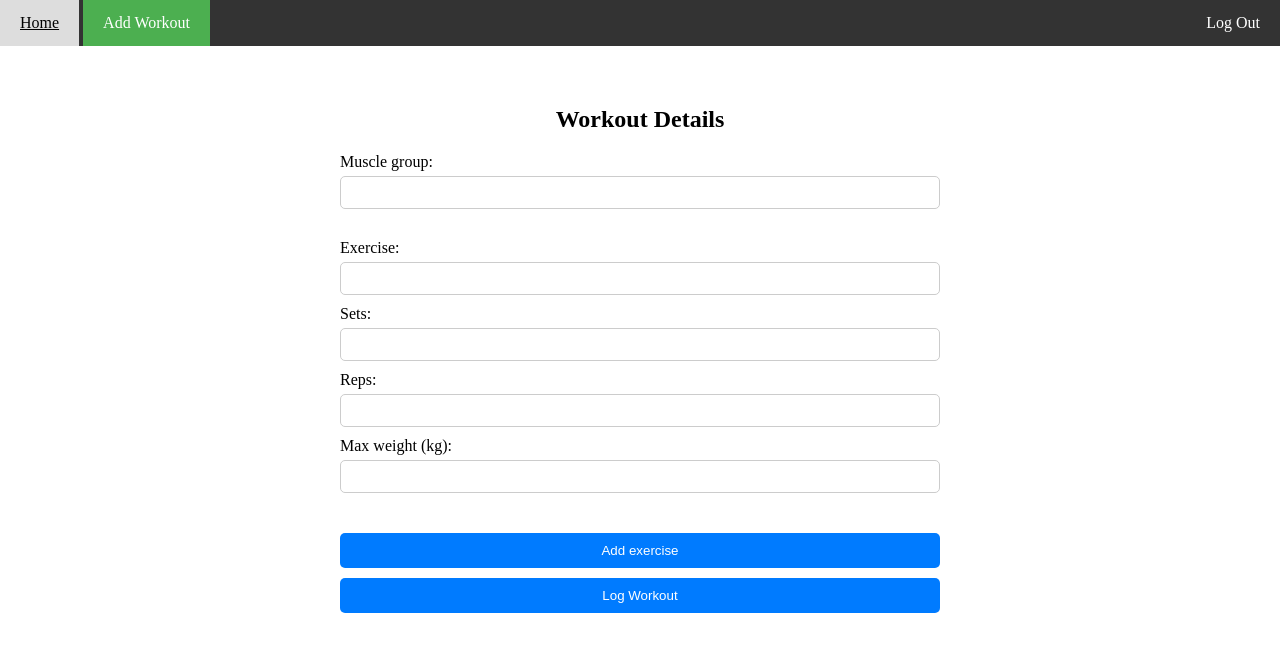
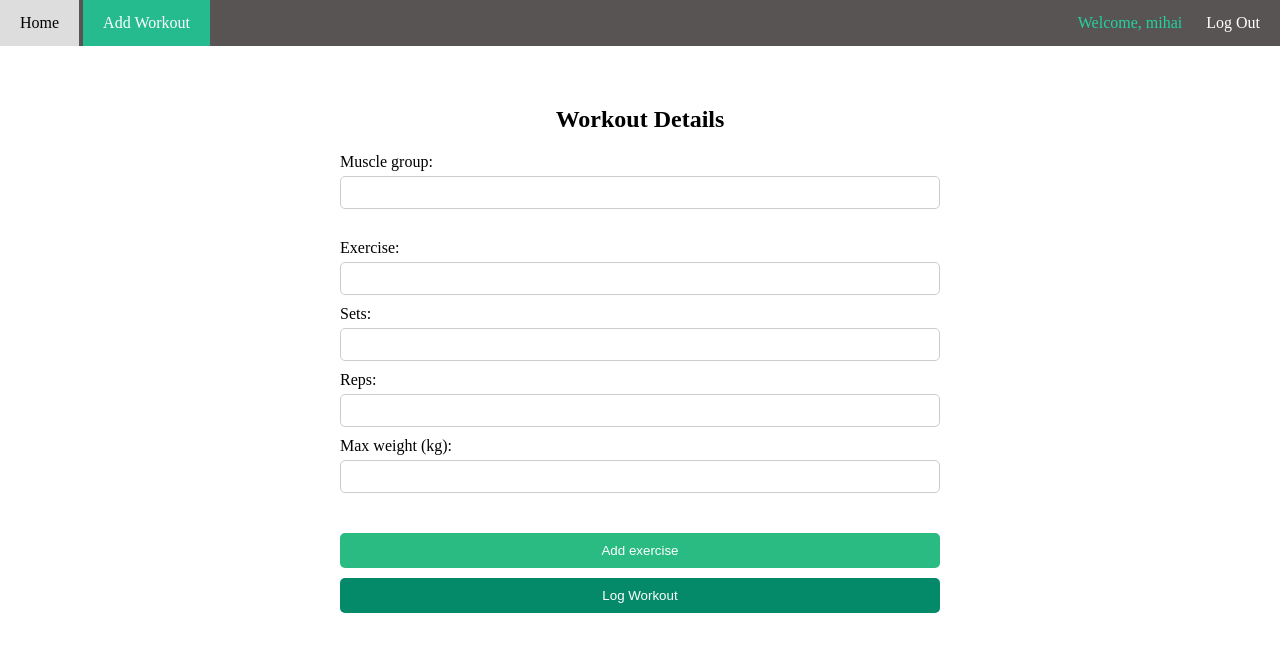
Before and after one commit to mihaiFilipoiu/cs50x-final-project, a Flask app: page /add_log in a window 1280 px wide. Shown: the top 652 px of the page. Run offline with Flask 3, Linux system fonts and the light colour scheme; a user stored in the database is signed in; some libraries are stand-ins or nearby versions.

Commit message:
css touch-ups + username displayed on navbar

```diff
--- a/app.py
+++ b/app.py
@@ -56,6 +56,8 @@ def login():
 
         # Remember which user has logged in
         session["user_id"] = rows[0]["id"]
+        session["username"] = username
+        print(session)
 
         return redirect("/")
 
--- a/static/styles.css
+++ b/static/styles.css
@@ -3,7 +3,7 @@ body {
 }
 /* CSS for navbar */
 .navbar {
-  background-color: #333; /* Background color */
+  background-color: #585454; /* Background color */
   overflow: hidden; /* Ensure content doesn't overflow */
 }
 
@@ -25,12 +25,16 @@ body {
   display: inline-block; /* Display list items inline */
 }
 
+.current_user {
+  color:#22d39e;
+}
+
 .navbar a {
   display: block; /* Display links as block elements */
   color: white; /* Text color */
   text-align: center; /* Center-align the text */
   padding: 14px 20px; /* Add padding */
-  text-decoration: none; /* Remove underline from links */
+  text-decoration: none !important; /* Remove underline from links */
 }
 
 .navbar a:hover {
@@ -39,7 +43,7 @@ body {
 }
 
 .navbar .active {
-  background-color: #4CAF50; /* Active link background color */
+  background-color: #26bb8e; /* Active link background color */
 }
 
 
@@ -91,7 +95,7 @@ input[type="password"] {
 button[type="submit"] {
   width: 100%; /* Set button width to 100% */
   padding: 10px; /* Add padding */
-  background-color: #007bff; /* Background color */
+  background-color: #058a69; /* Background color */
   color: #fff; /* Text color */
   border: none; /* Remove border */
   border-radius: 5px; /* Add border radius */
@@ -99,7 +103,7 @@ button[type="submit"] {
 }
 
 button[type="submit"]:hover {
-  background-color: #0056b3; /* Change background color on hover */
+  background-color: #68be93; /* Change background color on hover */
 }
 
 p {
@@ -135,7 +139,7 @@ h2 {
   text-align: center; /* Center-align the text */
   font-size: 24px; /* Font size */
   margin-bottom: 20px; /* Add margin at the bottom */
-  color: #007bff; /* Text color */
+  color: #188f69; /* Text color */
   text-decoration: none !important; /* Remove underline from link */
 }
 
@@ -213,7 +217,7 @@ input[type="number"] {
   width: 100%; /* Set button width to 100% */
   padding: 10px; /* Add padding */
   margin-top: 10px; /* Add margin at the top */
-  background-color: #007bff; /* Background color */
+  background-color: #2abb83; /* Background color */
   color: #fff; /* Text color */
   border: none; /* Remove border */
   border-radius: 5px; /* Add border radius */
@@ -222,7 +226,7 @@ input[type="number"] {
 
 .add_ex_btn:hover,
 .add_log_btn:hover {
-  background-color: #0056b3; /* Change background color on hover */
+  background-color: #74d6b9; /* Change background color on hover */
 }
 
 
@@ -263,7 +267,7 @@ h2 {
 }
 
 .ex_table th {
-  background-color: #f2f2f2; /* Background color for table header */
+  background-color: #75aca4; /* Background color for table header */
 }
 
 .ex_table tr:nth-child(even) {
--- a/templates/layout.html
+++ b/templates/layout.html
@@ -15,6 +15,7 @@
                 <li {% if request.path == '/add_log' %} class="active" {% endif %}><a href="/add_log">Add Workout</a></li>
             </ul>
             <ul class="right">
+                <li class="current_user"><span>Welcome, {{ session["username"] }}</span></li>
                 <li><a href="/logout">Log Out</a></li>
             </ul>
         {% else %}
```
Also changed, not shown: workouts.db, 2 other files.
